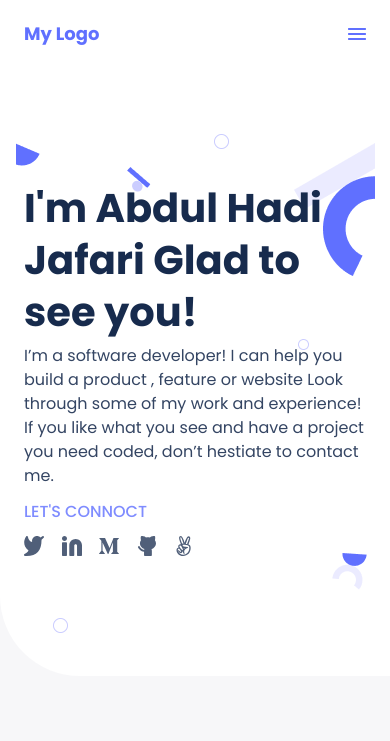
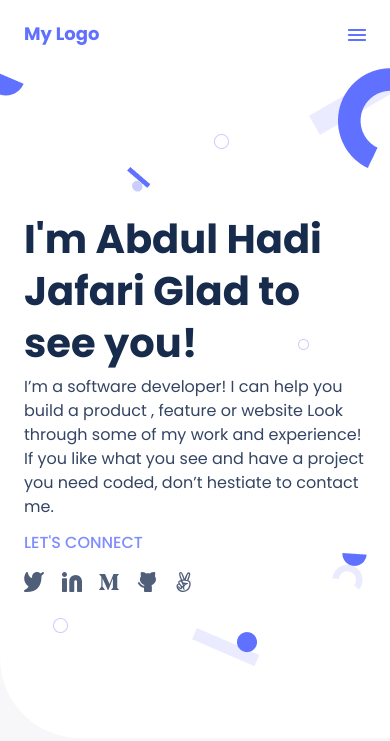
Before and after one commit to Hadi111jafari/PortfolioM-v, a website: page index.html in a window 390 px wide. Drawn offline with Linux system fonts and the light colour scheme.

Commit message:
'required changes  applied to index.html file, style.css and README.me file

```diff
--- a/index.html
+++ b/index.html
@@ -5,38 +5,34 @@
     <meta http-equiv="X-UA-Compatible" content="IE=edge" />
     <meta name="viewport" content="width=device-width, initial-scale=1.0" />
     <link rel="stylesheet" href="style.css" />
-    <style>
-      @import url("https://fonts.googleapis.com/css2?family=Poppins:ital,wght@0,100;0,200;0,300;0,400;0,500;0,600;0,700;0,800;0,900;1,100;1,200;1,300;1,400;1,500;1,600;1,700;1,800;1,900&display=swap");
-    </style>
     <title>portfolio</title>
   </head>
   <body>
-    <div class="flex-container">
-      <nav class="nav">
-        <h3 id="logo">My Logo</h3>
+    <header>
+      <nav>
+        <a id="logo" href="">My Logo</a>
         <img src="images/Union.png" alt="navbar" />
       </nav>
-      <header>
-        <section class="hero">
-          <h2 id="intro">I'm Abdul Hadi Jafari Glad to see you!</h2>
+    </header>
+    <section class="content-area">
+      <h1 id="intro">I'm Abdul Hadi Jafari Glad to see you!</h1>
       <p id="bio">
-            I’m a software developer! I can help you build a product , feature
-            or website Look through some of my work and experience! If you like
-            what you see and have a project you need coded, don’t hestiate to
-            contact me.
+        I’m a software developer! I can help you build a product , feature or
+        website Look through some of my work and experience! If you like what
+        you see and have a project you need coded, don’t hestiate to contact me.
       </p>
-        </section>
-        <section class="social">
-          <h3 id="in-touch">LET'S CONNOCT</h3>
+
+      <div class="social">
+        <h2 id="in-touch">LET'S CONNECT</h2>
         <ul class="social-icons">
           <li>
             <img src="images/twitter.svg" alt="twitter" />
           </li>
           <li>
-              <img src="images/Linkedin.svg" alt="Linkedin"/>
+            <img src="images/Linkedin.svg" alt="Linkedin" />
           </li>
           <li>
-              <img src="images/medium.svg" alt="medium"/>
+            <img src="images/medium.svg" alt="medium" />
           </li>
           <li>
             <img src="images/github.svg" alt="github" />
@@ -45,8 +41,7 @@
             <img src="images/angellist.svg" alt="angellist" />
           </li>
         </ul>
+      </div>
     </section>
-      </header>
-    </div>
   </body>
 </html>
--- a/style.css
+++ b/style.css
@@ -1,3 +1,5 @@
+@import url("https://fonts.googleapis.com/css2?family=Poppins:ital,wght@0,100;0,200;0,300;0,400;0,500;0,600;0,700;0,800;0,900;1,100;1,200;1,300;1,400;1,500;1,600;1,700;1,800;1,900&display=swap");
+
 * {
   margin: 0;
   padding: 0;
@@ -8,20 +10,17 @@ body {
   font-family: "Poppins", sans-serif;
   margin: 0;
   padding: 0;
+
 }
 
 @media (max-width: 600px) {
-  .flex-container {
+
+  nav {
     display: flex;
-    flex-direction: column;
-    background: #fff;
-    border-radius: 0 0 0 5rem;
-  }
-
-  .nav {
-    display: flex;
+    flex-direction: row;
     justify-content: space-between;
     padding: 24px;
+    background-color: #fff;
   }
 
   #logo {
@@ -30,26 +29,36 @@ body {
     font-weight: bold;
     font-style: normal;
     line-height: 20px;
+    text-decoration: none;
   }
 
   img {
     width: 18px;
     height: 12px;
-    align-self: center;
+    justify-content: flex-end;
+    margin: 5px 0 0 0;
   }
 
-  header {
+  .content-area {
     display: flex;
     flex-direction: column;
     align-items: flex-start;
-    padding: 114px 24px;
-    background: #fff;
-    background: url('./images/Ellipse3.png') 323px 108px no-repeat, url('./images/Ellipse4.png') 237px 613px no-repeat, url('./images/Ellipse5.png') 132px 111.81px no-repeat, url('./images/Ellipse8.png') 214px 66px no-repeat, url('./images/Ellipse11.png') 16.04px 70.47px no-repeat, url('./images/Ellipse12.png') 341.76px 484.5px no-repeat, url('./images/Ellipse13.png') 332.18px 496.46px no-repeat, url('./images/Ellipse14.png') 298px 271px no-repeat, url('./images/Ellipse15.png') 53px 550px no-repeat, url('./images/Rectangle4.png') 294px 74px no-repeat, url('./images/Rectangle5.png') 191.82px 609px no-repeat, url('./images/Rectangle6.png') -25px 77px no-repeat, url('./images/Rectangle7.png') 127.18px 99px no-repeat;
-  }
-
-  .hero {
-    display: flex;
-    flex-direction: column;
+    border-radius: 0 0 0 5rem;
+    padding: 145px 24px;
+    background-color: #fff !important;
+    background: url("./images/Ellipse3.png") top right no-repeat,
+      url("./images/Ellipse4.png") 237px 564px no-repeat,
+      url("./images/Ellipse5.png") 132px 111.81px no-repeat,
+      url("./images/Ellipse8.png") 214px 66px no-repeat,
+      url("./images/Ellipse11.png") left top no-repeat,
+      url("./images/Ellipse12.png") 341.76px 484.5px no-repeat,
+      url("./images/Ellipse13.png") 332.18px 496.46px no-repeat,
+      url("./images/Ellipse14.png") 298px 271px no-repeat,
+      url("./images/Ellipse15.png") 53px 550px no-repeat,
+      url("./images/Rectangle4.png") top right no-repeat,
+      url("./images/Rectangle5.png") 191.82px 560px no-repeat,
+      url("./images/Rectangle6.png") -25px 77px no-repeat,
+      url("./images/Rectangle7.png") 127.18px 99px no-repeat;
   }
 
   #intro {
```
Also changed, not shown: README.md. Lines whose indentation alone changed are shown as unchanged.
